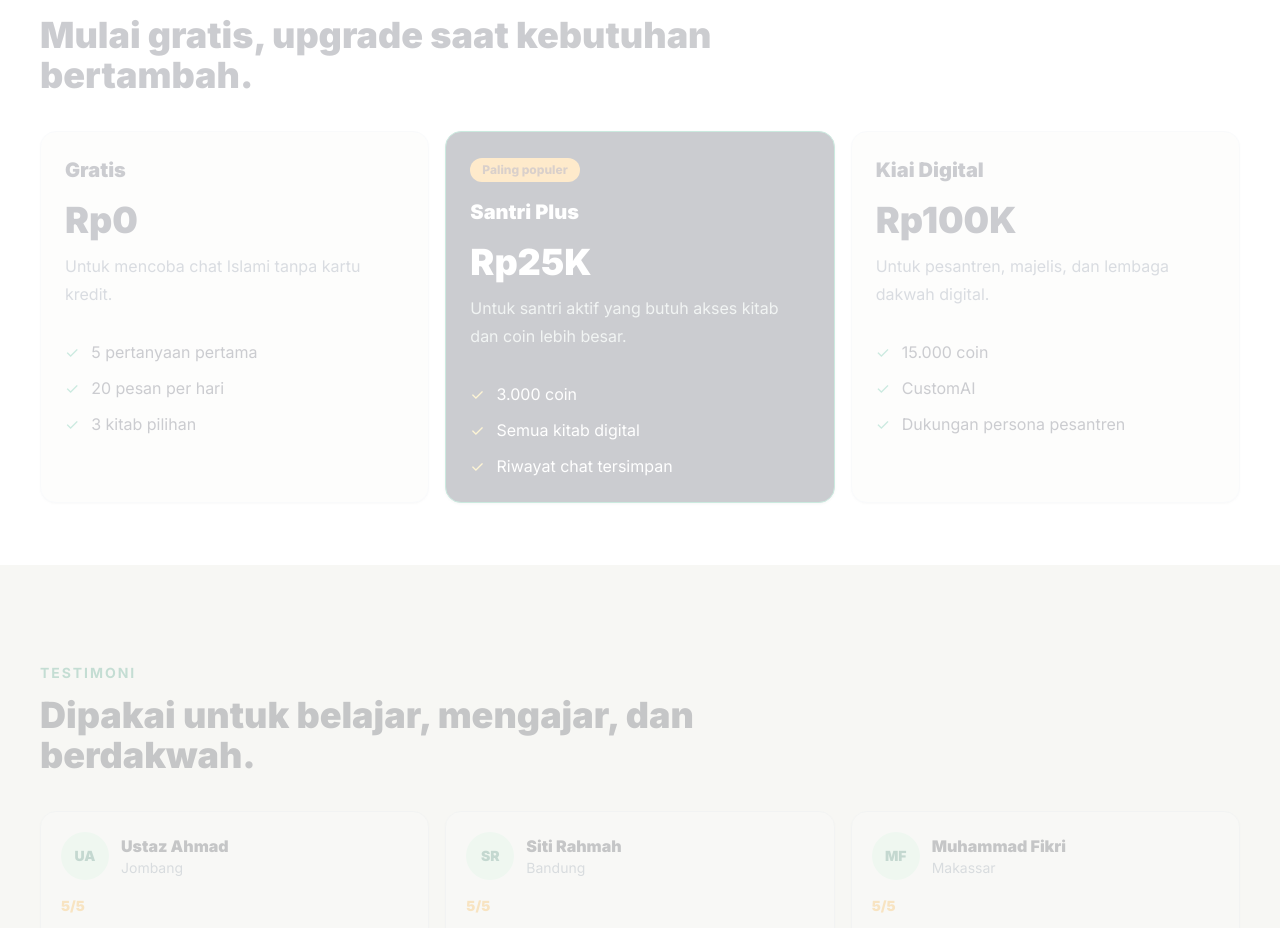
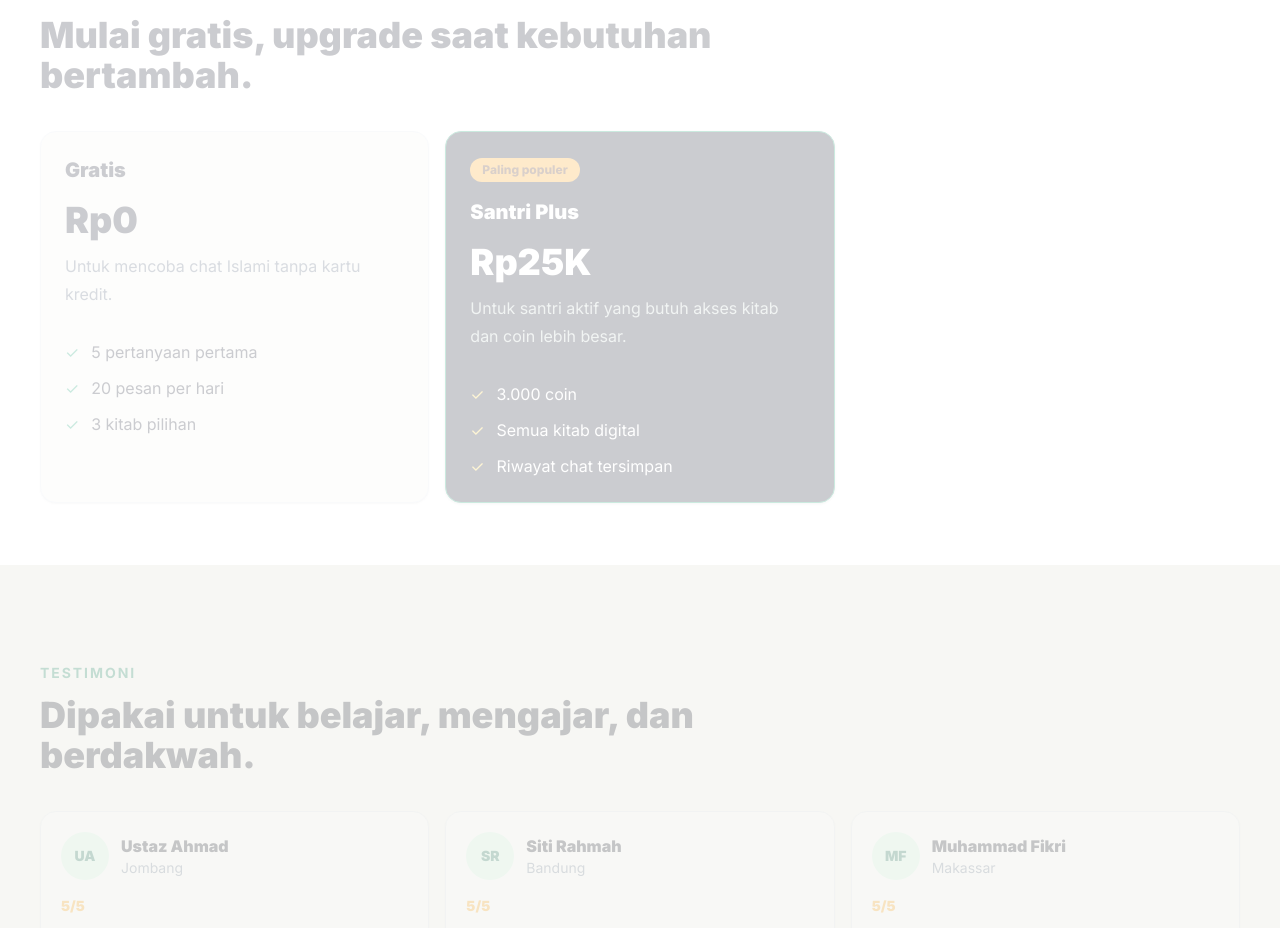
Before and after one commit to Santrionlinecom/web, a SvelteKit app: page / in a window 1280 px wide. Shown: the part 2524-3452 px from the top of the page. Built offline with nearby package versions, Linux system fonts and the light colour scheme.

Commit message:
Remove Kiai Digital plan

```diff
--- a/src/routes/+page.svelte
+++ b/src/routes/+page.svelte
@@ -156,12 +156,6 @@
 			description: 'Untuk santri aktif yang butuh akses kitab dan coin lebih besar.',
 			perks: ['3.000 coin', 'Semua kitab digital', 'Riwayat chat tersimpan'],
 			highlight: true
-		},
-		{
-			name: 'Kiai Digital',
-			price: 'Rp100K',
-			description: 'Untuk pesantren, majelis, dan lembaga dakwah digital.',
-			perks: ['15.000 coin', 'CustomAI', 'Dukungan persona pesantren']
 		}
 	];
 
```
